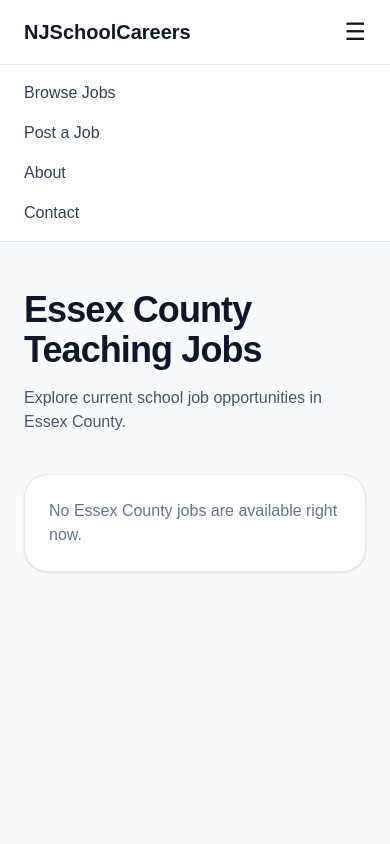
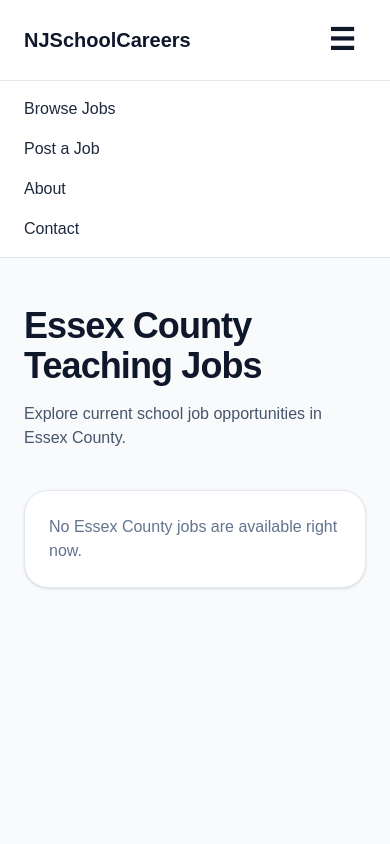
Before and after one commit to njwilkin1/nj-school-careers, a Next.js app: page /jobs/essex-county-teaching-jobs in a window 390 px wide. Both pictures are taken after a click on the button "Open menu". Shown: the top 844 px of the page. Built offline with nearby package versions, Linux system fonts and the light colour scheme.

Commit message:
Improve mobile header: larger hamburger menu and better UX

```diff
--- a/app/components/Header.tsx
+++ b/app/components/Header.tsx
@@ -23,10 +23,12 @@
           <Link href="/contact" className="hover:text-orange-600">Contact</Link>
         </nav>
 
-        {/* Mobile Hamburger */}
+        {/* Mobile Hamburger (UPDATED) */}
         <button
-          className="md:hidden text-2xl"
+          type="button"
           onClick={() => setOpen(!open)}
+          className="md:hidden flex h-12 w-12 items-center justify-center rounded-xl text-3xl font-bold text-slate-900 hover:bg-slate-100"
+          aria-label="Open menu"
         >
           ☰
         </button>
@@ -35,11 +37,19 @@
       {/* Mobile Menu */}
       {open && (
         <div className="md:hidden border-t border-slate-200 px-6 pb-4">
-          <nav className="flex flex-col gap-4 pt-4 text-base text-slate-700">
-            <Link href="/jobs" onClick={() => setOpen(false)}>Browse Jobs</Link>
-            <Link href="/post-job" onClick={() => setOpen(false)}>Post a Job</Link>
-            <Link href="/about" onClick={() => setOpen(false)}>About</Link>
-            <Link href="/contact" onClick={() => setOpen(false)}>Contact</Link>
+          <nav className="flex flex-col gap-4 pt-4 text-base font-medium text-slate-800">
+            <Link href="/jobs" onClick={() => setOpen(false)} className="hover:text-orange-600">
+              Browse Jobs
+            </Link>
+            <Link href="/post-job" onClick={() => setOpen(false)} className="hover:text-orange-600">
+              Post a Job
+            </Link>
+            <Link href="/about" onClick={() => setOpen(false)} className="hover:text-orange-600">
+              About
+            </Link>
+            <Link href="/contact" onClick={() => setOpen(false)} className="hover:text-orange-600">
+              Contact
+            </Link>
           </nav>
         </div>
       )}
```
